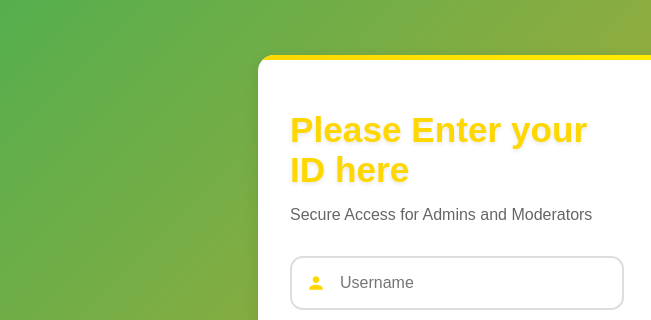
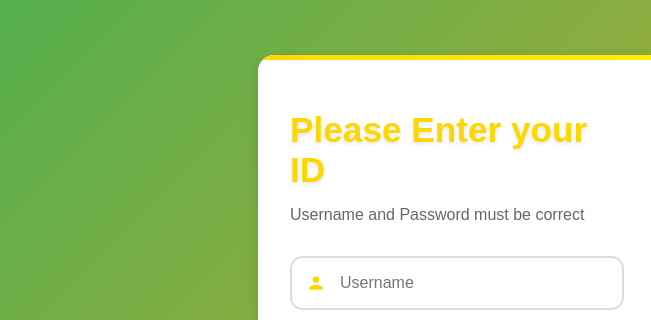
Before and after one commit to odey23/dino.sw, a website: page public/login.html in a window 1280 px wide. Shown: the part 104-424 px from the top of the page, 0-651 px from the left. Drawn offline with Linux system fonts and the light colour scheme.

Commit message:
Login Change v1

```diff
--- a/public/dashboardstyle.css
+++ b/public/dashboardstyle.css
@@ -384,6 +384,7 @@ body {
   animation: fadeIn 0.8s ease-out 0.6s both;
   transition: all 0.4s ease;
   position: relative;
+  margin-left: 20px;
 }
 
 .table-card::before {
--- a/public/login.html
+++ b/public/login.html
@@ -1,4 +1,4 @@
-<html lang="id">
+	<html lang="id">
 <head>
   <meta charset="UTF-8">
   <title>Login | Dino Wallet</title>
@@ -185,8 +185,8 @@
 
   <div class="login-box">
     <div class="form-section">
-      <h1>Please Enter your ID here</h1>
-      <p class="subtitle">Secure Access for Admins and Moderators</p>
+      <h1>Please Enter your ID</h1>
+      <p class="subtitle">Username and Password must be correct</p>
       <div class="input-group">
         <input id="username" type="text" placeholder="Username">
       </div>
```
Also changed, not shown: public/dashboard.html (+3 -2 lines).
